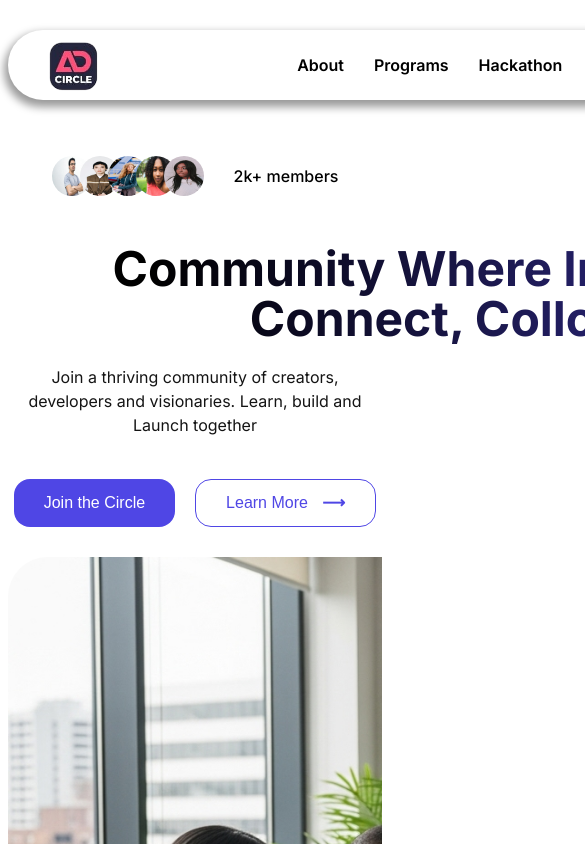
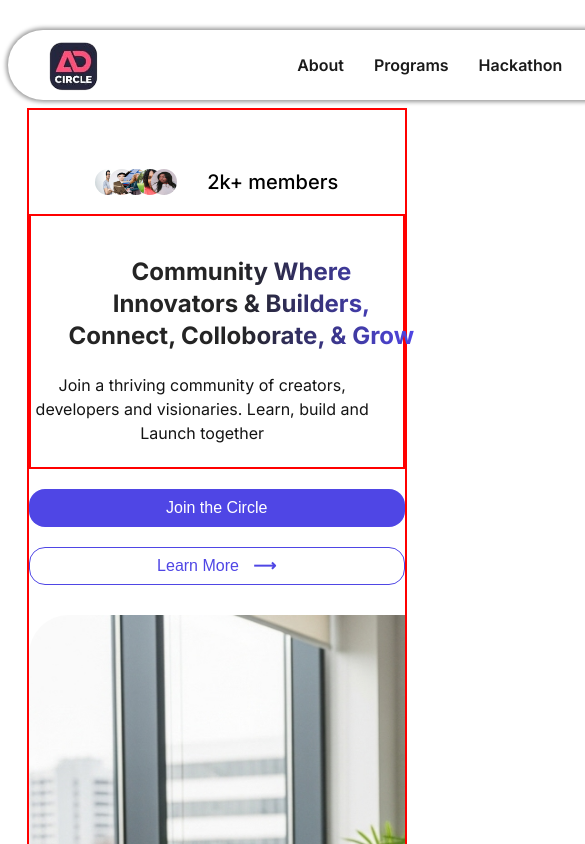
Before and after one commit to oluwaduyilemi/Arit-circle, a plain HTML site: page index.html in a window 390 px wide. Shown: the top 844 px of the page, 585 px wide, since content can reach past the window. Drawn offline with Linux system fonts and the light colour scheme.

Commit message:
final commit

```diff
--- a/style.css
+++ b/style.css
@@ -30,10 +30,9 @@ body {
     margin-top: 30px;
     height: 70px;
     padding: 0px 30px;
-
-    box-shadow: -2px 5px 8px 2px rgba(0,0,0,0.40);
--webkit-box-shadow: -2px 5px 8px 2px rgba(0,0,0,0.40);
--moz-box-shadow: -2px 5px 8px 2px rgba(0,0,0,0.40);
+     box-shadow: -0px 0px 0px 2px rgba(0,0,0,0.40);
+-webkit-box-shadow: -0px 0px 4px 2px rgba(0,0,0,0.40);
+-moz-box-shadow: -0px 1px 4px 2px rgba(0,0,0,0.40);
 }
 .header-menu .logo img{
     height: 10%;
@@ -50,7 +49,7 @@ body {
 }
 #header .header-menu ul li a{
     text-decoration: none;
-    color: #000000;
+    color: #1a1a1a;
     font-weight: 600;
 }
 .header-menu button{
@@ -139,7 +138,7 @@ body {
     margin:  0 10%;
     text-align: center;
     color : #4f46E5;
-    background: linear-gradient(to right, black 10%, #4f46E5);
+    background: linear-gradient(to right, #242424 50%, #4f46E5 );
     font-family: inter, sans-serif;
     -webkit-background-clip: text;
     -webkit-text-fill-color: transparent;
@@ -151,6 +150,7 @@ body {
 .hero-text h4{
     font-weight: 400;
     line-height: 24px;
+    text-align: center;
     font-size: 16px;
     color: #141414;
 }
@@ -256,3 +256,71 @@ body {
     transform: translateX(-50%);
   }
 }
+@media (max-width: 450px) {
+    .hero-section{
+        margin: 0 5%;
+        width: 380px;
+        border: 2px solid red;
+    }
+.hero-image{
+    /* width: 300px; */
+    align-items: center;
+    justify-content: center;
+    display: flex;
+}
+.hero-image img{
+    width: 26px;
+    height: 26px;
+}
+.hero-image h3{
+    font-size: 20px;
+}
+.hero-text{
+    /* width: px; */
+    text-align: center;
+    border: 2px solid red;
+}
+.hero-text h1{
+    /* width: 350px; */
+    max-width: 347px;
+    font-weight: 700;
+    font-size: 24px;
+    line-height: 32px;
+    /* height: 96px; */
+    margin-right: 40px;
+    text-align: center;
+}
+.hero-text h4{
+    width: 343px;
+    font-size: 16px;
+    line-height: 24px;
+    height: 72px;
+    text-align: center;
+}
+.btn{
+    display: flex;
+    flex-direction: column;
+}
+.join-btn{
+    padding: 10px 30px;
+    width: 100%;
+     /* background-color: #4f46E5; */
+    color: white;
+    border: none;
+    border-radius: 16px;
+    font-size: 16px;
+}
+.learn-btn {
+         padding: 10px 30px;
+     background-color:white;
+    color: #4f46E5;
+    border: 1px #4f46E5 solid;
+    padding: 10px 30px;
+    border-radius: 16px;
+    font-size: 16px;
+    font-weight: 400;
+    line-height: 100%;
+    width: 100%;
+    font-family: inter,;
+}
+}
```
